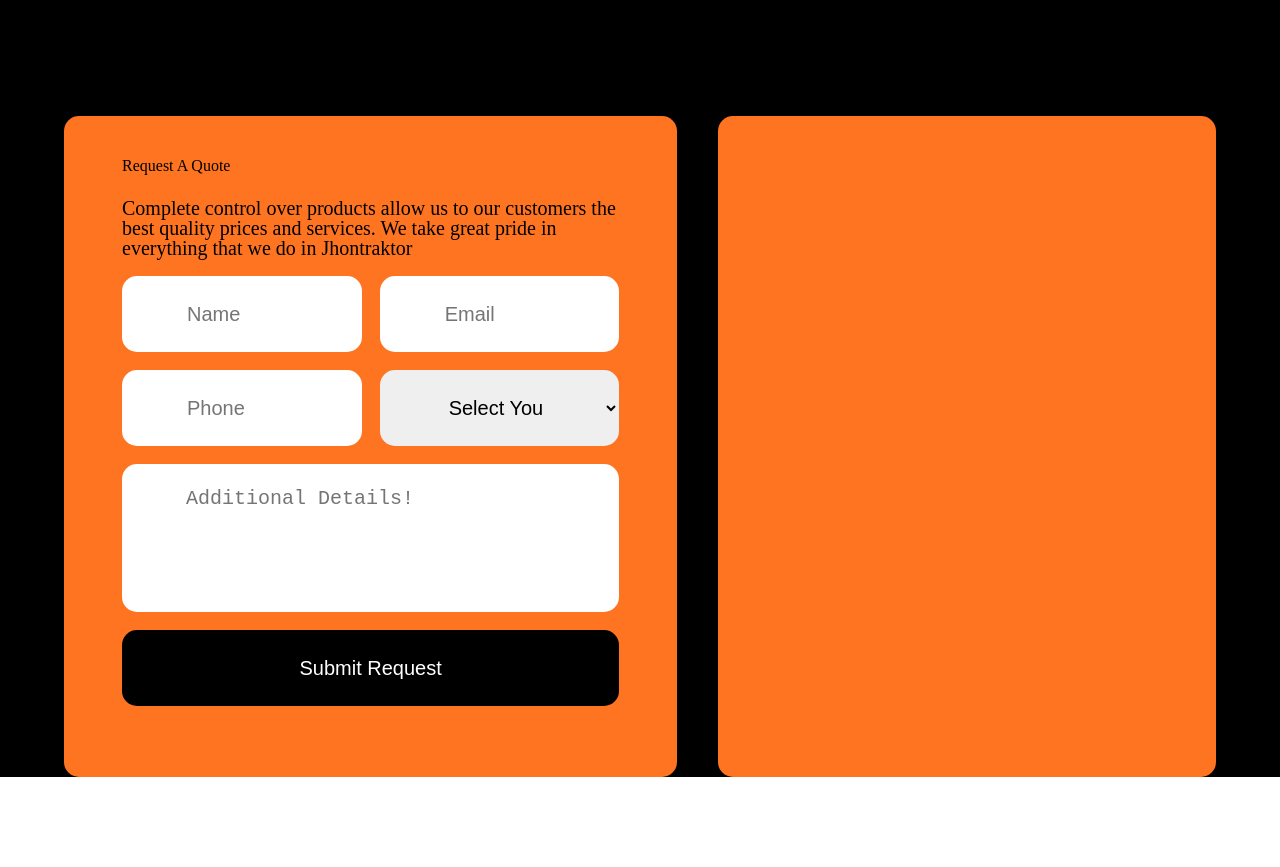
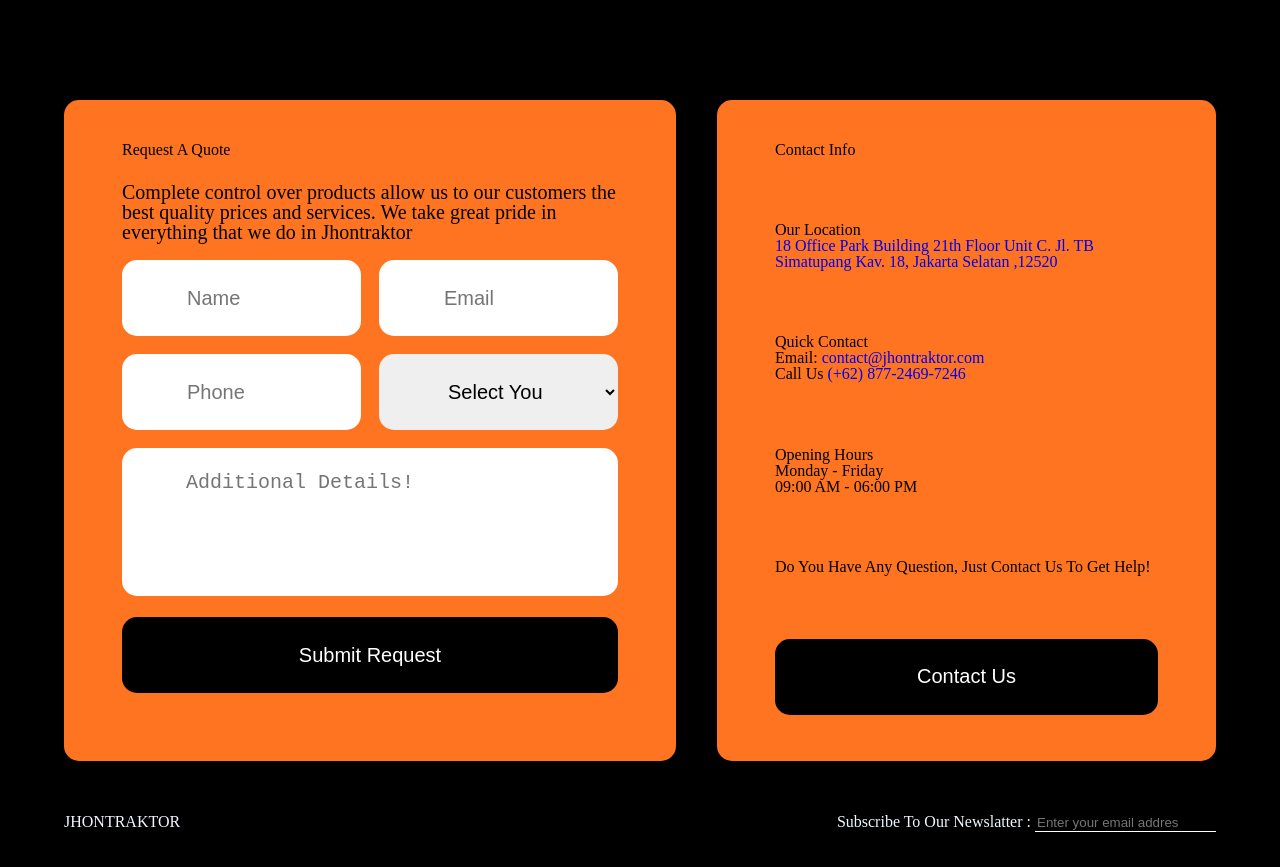
Before and after one commit to Gugesha/Lesson-12, a plain HTML site: page index.html in a window 1280 px wide. Shown: the part 2375-3242 px from the top of the page. Before the commit the page ends 3152 px from the top, so only its background shows below. Drawn offline with Linux system fonts and the light colour scheme.

Commit message:
pre last

```diff
--- a/css/resp.css
+++ b/css/resp.css
@@ -20,6 +20,9 @@
     .contact-div{
         width: 100%;
         margin: 0 auto;
+    }
+    .wraper04{
+        height: 1500px;
     }
 }
 @media(max-width:744px){
@@ -54,8 +57,19 @@
         row-gap: 18px;
         margin: 0 auto;
     }
+    .wraper04{
+        height: 1800px;
+    }
+    .request{
+        height: 900px;
+    }
     .orange{
         flex-wrap: wrap;
         row-gap: 20px;
     }
+    .footer-div1{
+        flex-wrap: wrap;
+        column-gap: 18px;
+        row-gap: 18px;
+    }
 }
--- a/css/style.css
+++ b/css/style.css
@@ -226,6 +226,9 @@
 }
 
 /* FORM */
+.section-bg{
+    background-color: black;
+}
 .form01{
     width: 100%;
     height: 170px;
@@ -298,6 +301,11 @@
     height: 661px;
     background-color: #FF7420;
     border-radius:15px ;
+    display: flex;
+    flex-direction: column;
+    justify-content: space-between;
+    padding: 42px 58px 46px 58px;
+
 }
 .orange{
     height: 661px;
@@ -307,5 +315,25 @@
     margin: 0 auto;
     max-width: 1503px;
     width: 90%;
+}
 
+/* FOOTER */
+.footer-bg{
+    width: 100%;
+    background-color: black;
+    color: aliceblue;
+    padding-top: 53px;
 }
+.footer-div1{
+    max-width: 1440px;
+    width: 90%;
+    margin: 0 auto;
+    display: flex;
+    justify-content: space-between;
+    padding-bottom: 35px;
+}
+.subsc{
+    border: none;
+    background-color: black;
+    border-bottom: 1px white solid;
+}
--- a/index.html
+++ b/index.html
@@ -1,4 +1,3 @@
-<<<<<<< HEAD
 <!DOCTYPE html>
 <html lang="en">
   <head>
@@ -93,16 +92,20 @@
             </div>
             <div class="explore">
               <p>Explore All Projects</p>
-              <img src="img/black-arrow.svg" alt="arrow">
+              <img src="img/black-arrow.svg" alt="arrow" />
             </div>
           </div>
         </div>
-
       </section>
-      <section>
+      <section class="section-bg">
         <div class="wraper03">
           <h4>What Our Client Says</h4>
-          <p class="longtext">I am very satisfied with the services. Their team is very professional and efficient in completing our project on time and at a very affordable cost. The quality of their work is very good and I highly recommend this company for any construction project.</p>
+          <p class="longtext">
+            I am very satisfied with the services. Their team is very
+            professional and efficient in completing our project on time and at
+            a very affordable cost. The quality of their work is very good and I
+            highly recommend this company for any construction project.
+          </p>
           <h5>Tom DeLonge</h5>
           <p class="smalltext">CEO, Lexmark</p>
           <h3>Leading Way In Building & Civil Construction</h3>
@@ -111,13 +114,15 @@
           <div class="orange">
             <div class="request">
               <h3>Request A Quote</h3>
-              <p>Complete control over products allow us to our customers the best quality
-                prices and services. We take great pride in everything that we do in Jhontraktor </p>
+              <p>
+                Complete control over products allow us to our customers the
+                best quality prices and services. We take great pride in
+                everything that we do in Jhontraktor
+              </p>
               <form class="format" action="" method="POST">
-
                 <div class="form-div">
                   <div class="form01">
-                      <div class= div-px>
+                    <div class="div-px">
                       <label for=""></label>
                       <input
                         class="regular"
@@ -141,7 +146,7 @@
                     </div>
                   </div>
                   <div class="form01">
-                    <div >
+                    <div>
                       <label for="div-px"></label>
                       <input
                         class="regular"
@@ -153,8 +158,10 @@
                       />
                     </div>
                     <div class="div-px">
-                      <select class="regular " name="service" id="service">
-                        <option value="select" selected hidden disabled>Select Your Service</option>
+                      <select class="regular" name="service" id="service">
+                        <option value="select" selected hidden disabled>
+                          Select Your Service
+                        </option>
                         <option value="german">Building</option>
                         <option value="spanish">Rent</option>
                         <option value="italian">Other</option>
@@ -162,27 +169,68 @@
                     </div>
                   </div>
                 </div>
-                  <div class= >
+                <div>
                   <label for=""></label>
                   <textarea
-                    class= textarea-div
+                    class="textarea-div"
                     name="details"
                     id="details1"
                     placeholder="Additional Details!"
                   ></textarea>
                 </div>
                 <div>
-                    <input class="btn" type="submit" value="Submit Request">
+                  <input class="btn" type="button" value="Submit Request" />
                 </div>
               </form>
-
             </div>
             <div class="contact-div">
-
+              <h3>Contact Info</h3>
+              <div>
+                <h4>Our Location</h4>
+                <a href="https://goo.gl/maps/CbR2bQaypfQyCrJVA" target="_blank"
+                  >18 Office Park Building 21th Floor Unit C. Jl. TB Simatupang
+                  Kav. 18, Jakarta Selatan ,12520</a
+                >
+              </div>
+              <div>
+                <h4>Quick Contact</h4>
+                <div>
+                  <span>Email:</span>
+                  <a href="mailto:contact@jhontraktor.com"
+                    >contact@jhontraktor.com</a
+                  >
+                </div>
+                <div>
+                  <span>Call Us</span>
+                  <a href="callto: (+62) 877-2469-7246"> (+62) 877-2469-7246</a>
+                </div>
+              </div>
+              <div>
+                <h4>Opening Hours</h4>
+                <p>Monday - Friday</p>
+                <p>09:00 AM - 06:00 PM</p>
+              </div>
+              <h4>Do You Have Any Question, Just Contact Us To Get Help!</h4>
+              <input class="btn" type="button" value="Contact Us" />
             </div>
           </div>
         </div>
       </section>
     </main>
+    <footer>
+      <div class="footer-bg">
+        <div class="footer-div1">
+          <h3>JHONTRAKTOR</h3>
+          <form action="">
+            <div>
+              <label  class="subscribe" for="subscribe">Subscribe To Our Newslatter :</label>
+              <input class="subsc" type="mail" id="subscribe"
+              name="subs"
+              placeholder="Enter your email addres "
+            </div>
+          </form>
+        </div>
+      </div>
+    </footer>
   </body>
 </html>
```
Lines whose indentation alone changed are shown as unchanged.
